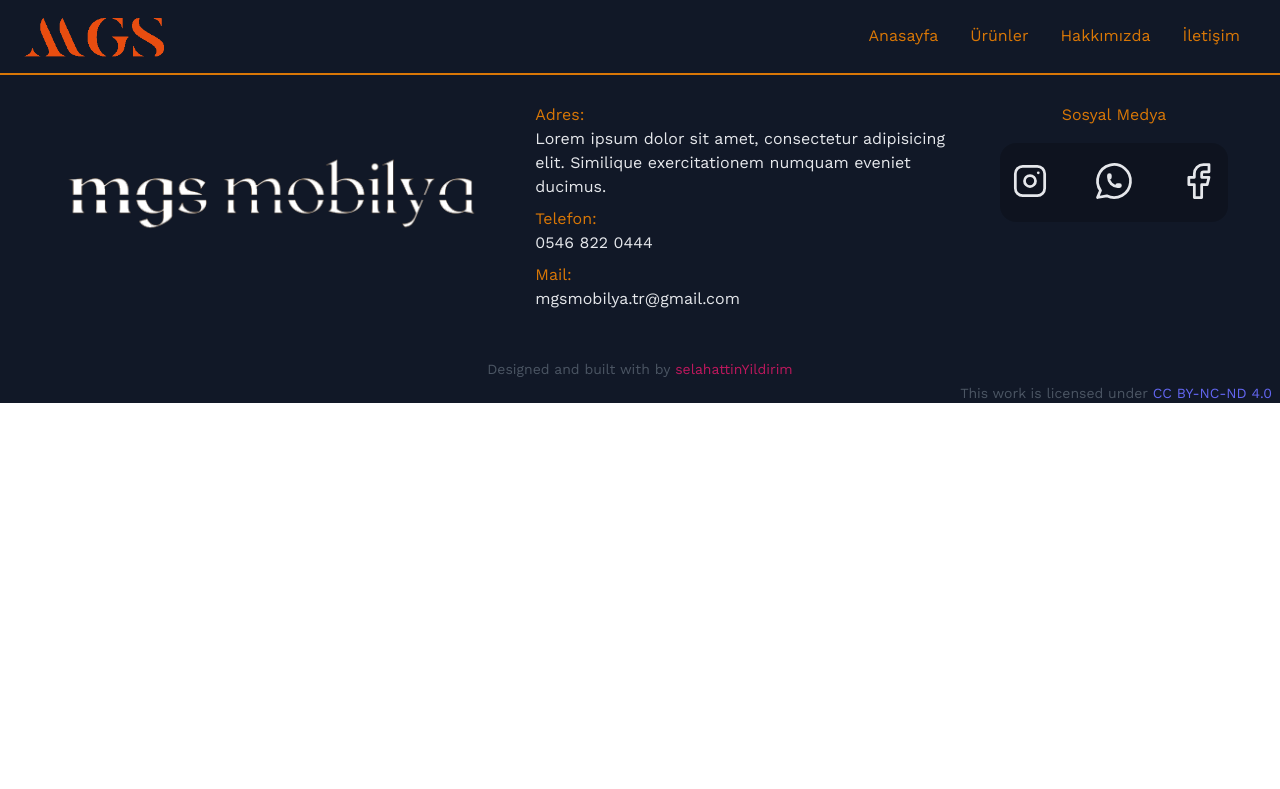
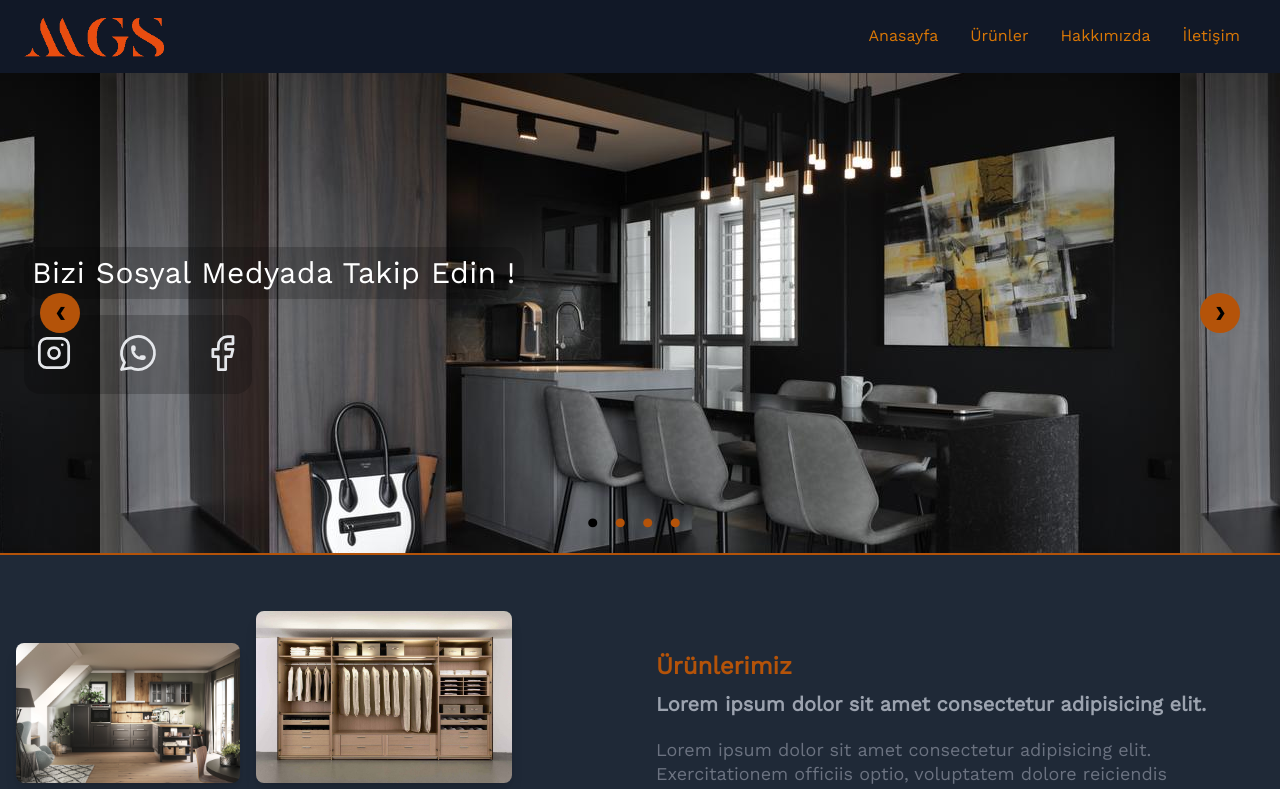
Before and after one commit to YildirimSelahattin/Vue3.x-Tailwind-Example, a Vue app: page / in a window 1280 px wide. Shown: the top 789 px of the page. Built offline with nearby package versions, Linux system fonts and the light colour scheme.

Commit message:
AppLaunchRevised

```diff
--- a/src/App.vue
+++ b/src/App.vue
@@ -11,6 +11,7 @@
 import MasterHeader from '@/components/Header'
 import MasterFooter from '@/components/Footer'
 
+
 export default {
   name : "App",
   components: {
--- a/src/components/Footer.vue
+++ b/src/components/Footer.vue
@@ -1,10 +1,10 @@
 <template>
   <div class="footer">
     <footer
-      class="bg-gray-900 h-full mx-auto border-t-2 border-yellow-600"
+      class="bg-gray-900 h-full mx-auto border-t-2 border-yellow-700"
       :class="[
         $route.name == 'About'
-          ? 'bg-gray-900 h-full mx-auto border-t-2 border-yellow-600'
+          ? 'bg-gray-900 h-full mx-auto border-t-2 border-yellow-700'
           : '',
       ]"
     >
--- a/src/components/Header.vue
+++ b/src/components/Header.vue
@@ -52,7 +52,7 @@
             >
               <li>
                 <router-link
-                  to="./home"
+                  to="/"
                   class="
                     inline-block
                     no-underline
--- a/src/router/index.js
+++ b/src/router/index.js
@@ -3,7 +3,7 @@ import Home from "../views/home/Home.vue";
 
 const routes = [
   {
-    path: "/home",
+    path: "/",
     name: "Home",
     component: Home,
   },
--- a/src/views/home/Home.vue
+++ b/src/views/home/Home.vue
@@ -184,7 +184,7 @@
                   <span
                     class="
                       hidden
-                      flex-shrink-0 flex
+                      flex-shrink-0 /flex
                       items-center
                       justify-center
                       h-6
```
